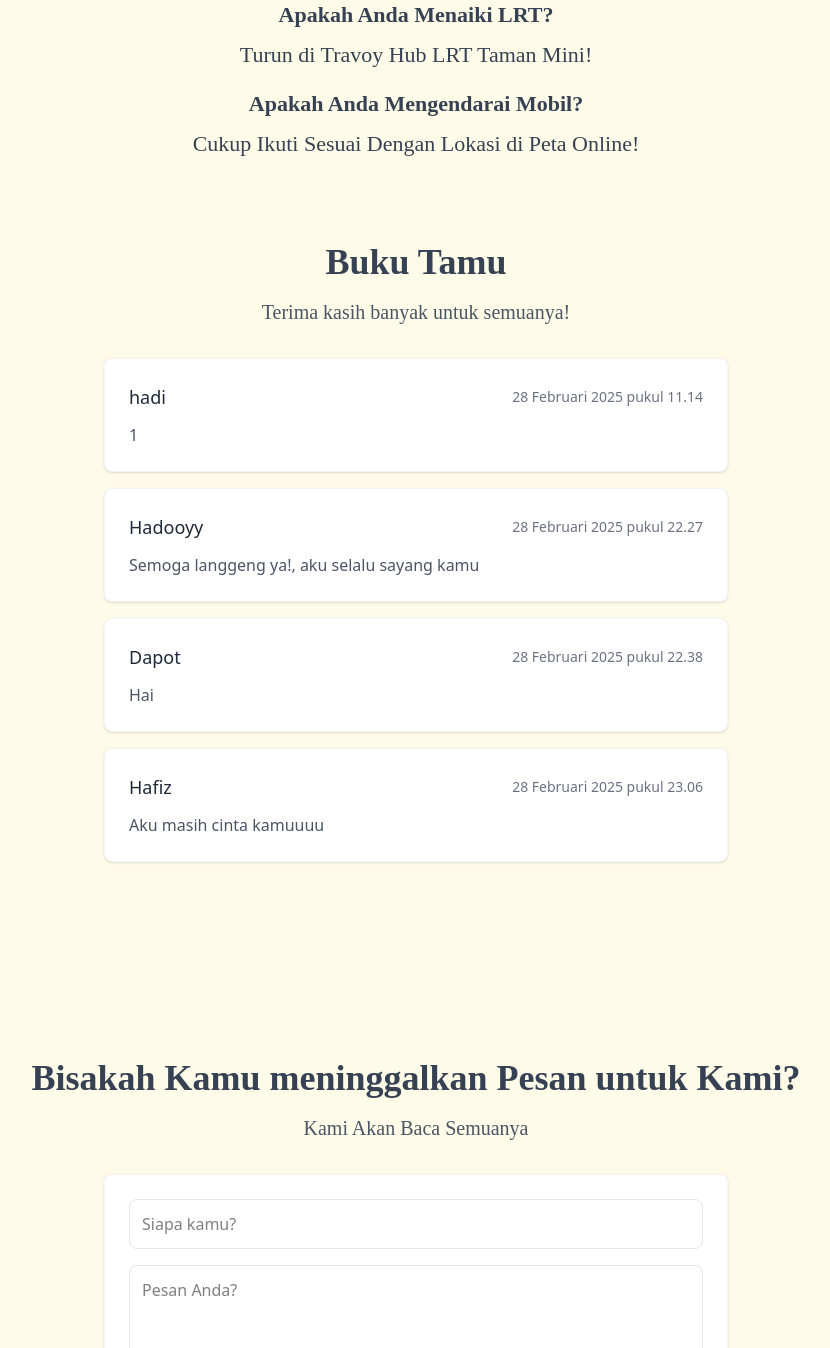
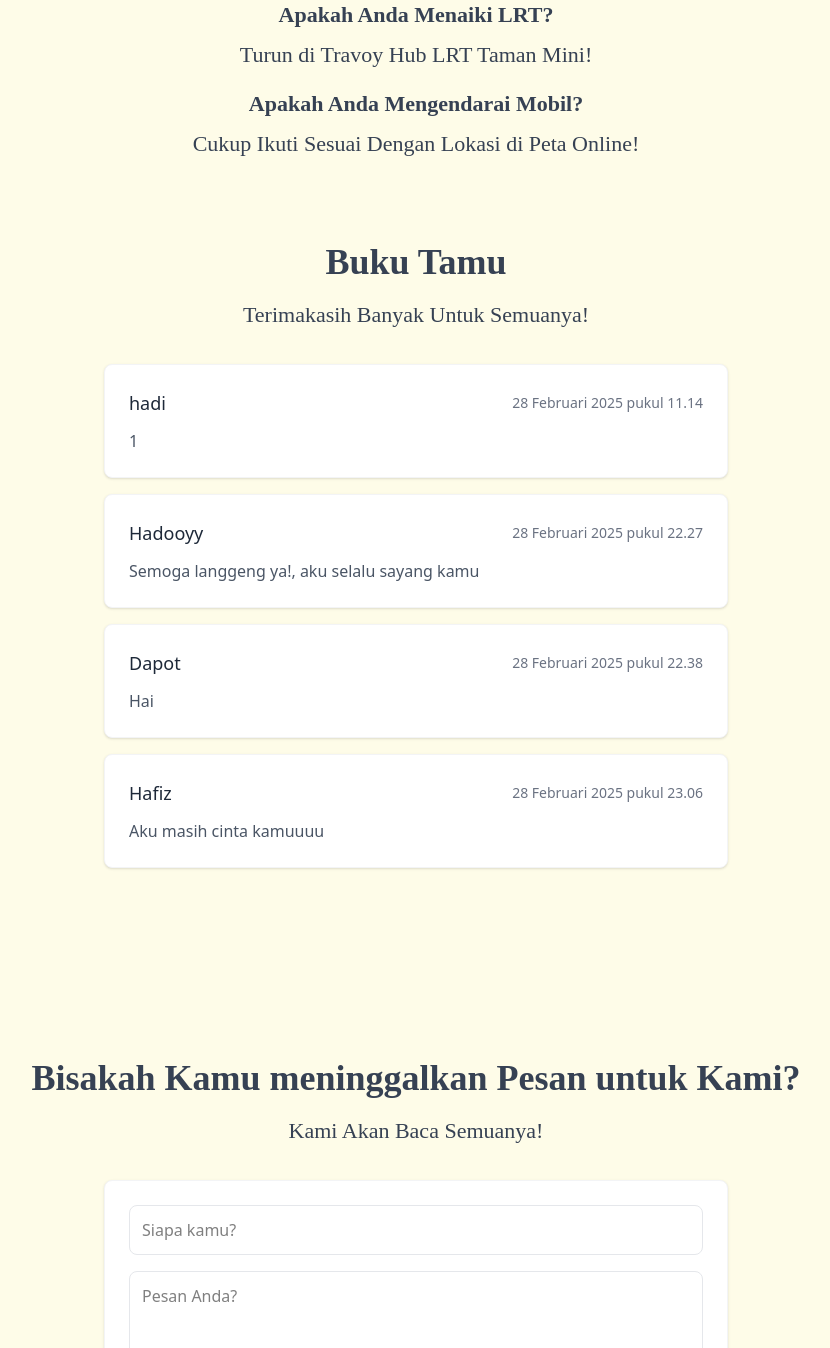
Before and after one commit to Hadi-Akram-Ramadhan/Hexanest-Nikahan, a Vue app: page / in a window 1280 px wide. Shown: the part 3107-4455 px from the top of the page, without its empty margins (224-1054 px from the left). Built offline with nearby package versions, Linux system fonts and the light colour scheme; the HTML template or start-up script is replaced by a standard one.

Commit message:
Update text styling and emphasis in Hal4 and Hal5 components

```diff
--- a/src/components/Hal4Component.vue
+++ b/src/components/Hal4Component.vue
@@ -4,7 +4,7 @@
     <section class="container mx-auto px-4 py-8">
       <div class="text-center mb-8">
         <h1 class="text-2xl sm:text-3xl md:text-4xl font-semibold mb-4 font-['Times_New_Roman'] text-gray-700">Buku Tamu</h1>
-        <p class="text-base sm:text-lg md:text-xl text-gray-600 font-['Times_New_Roman']">Terima kasih banyak untuk semuanya!</p>
+        <p class="text-base sm:text-lg md:text-[22px] text-gray-700 font-['Times_New_Roman']">Terimakasih Banyak Untuk Semuanya!</p>
       </div>
 
       <div class="max-w-2xl mx-auto space-y-4 px-4 sm:px-6">
--- a/src/components/Hal5Component.vue
+++ b/src/components/Hal5Component.vue
@@ -4,7 +4,7 @@
     <section class="container mx-auto px-4 py-8 md:py-12">
       <div class="text-center mb-8">
         <h2 class="text-2xl sm:text-3xl md:text-4xl font-semibold mb-4 font-['Times_New_Roman'] text-gray-700">Bisakah Kamu meninggalkan Pesan untuk Kami?</h2>
-        <p class="text-base sm:text-lg md:text-xl text-gray-600 font-['Times_New_Roman']">Kami Akan Baca Semuanya</p>
+        <p class="text-base sm:text-lg md:text-[22px] text-gray-700 font-['Times_New_Roman']">Kami Akan Baca Semuanya!</p>
       </div>
 
       <div class="max-w-2xl mx-auto space-y-4 px-4 sm:px-6">
```
